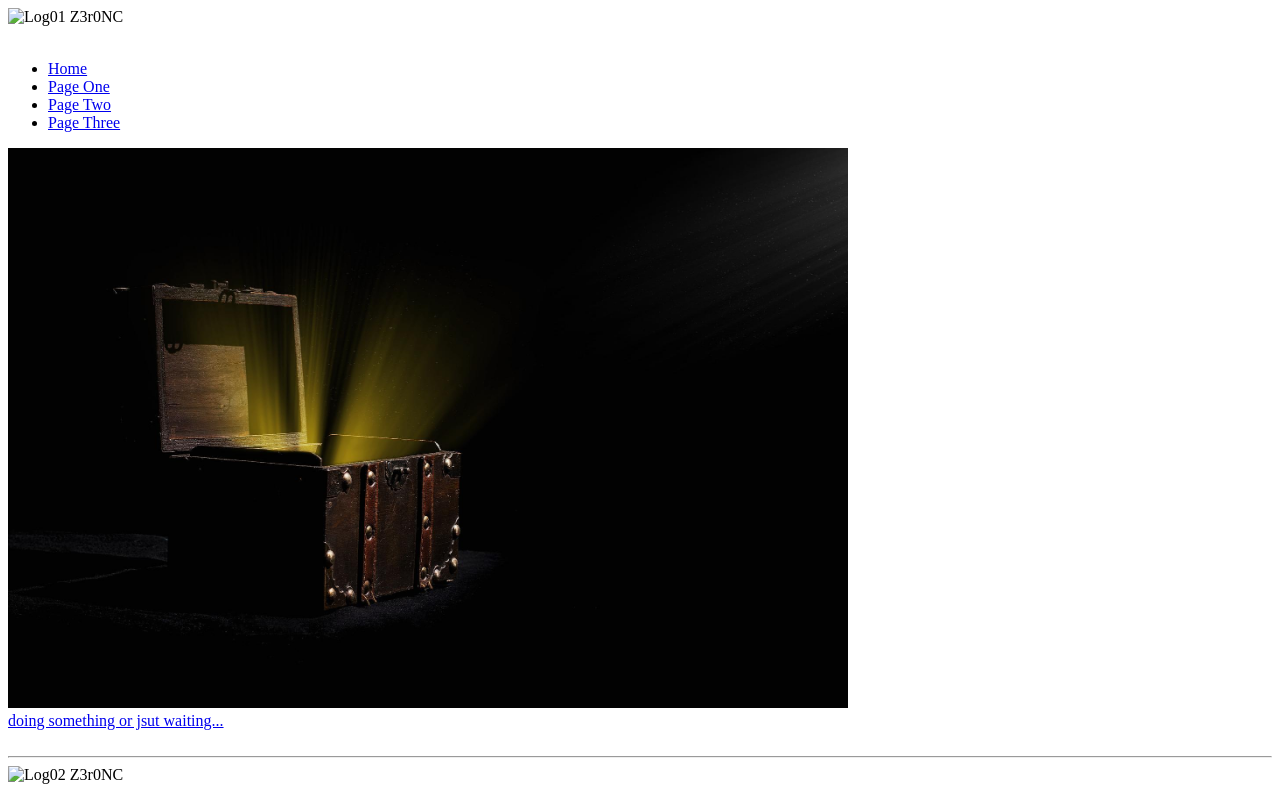
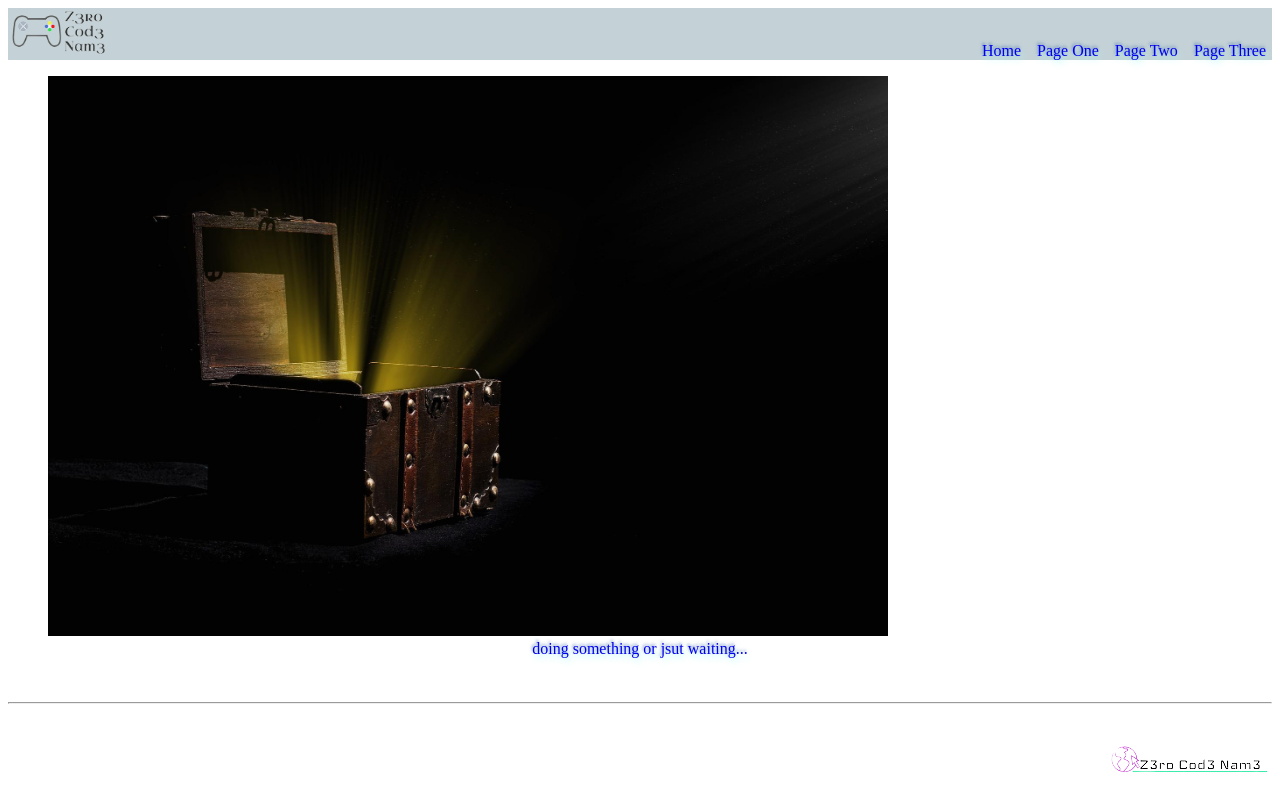
Before and after one commit to Z3roNC/odin-website, a plain HTML site: page extra/road-end.html in a window 1280 px wide. Drawn offline with Linux system fonts and the light colour scheme.

Commit message:
road foldee map fixed

```diff
--- a/extra/road-end.html
+++ b/extra/road-end.html
@@ -3,16 +3,16 @@
     <head>
         <meta charset="UTF-8">
         <title>Link One</title>
-        <link rel="stylesheet" type="text/css" href="../style2.css">
+        <link rel="stylesheet" type="text/css" href="../style.css">
     </head>
 
     <header>
         <div class="top">
-            <div id="logot"> <img src="../logo-test/Z3r0NC-sml.png"
+            <div id="logot"> <img src="../logo/Z3r0NC-sml.png"
                 alt="Log01 Z3r0NC" width="75%" height="75%"></div>
             <br>
         <ul>
-            <li><a href="../2index.html">Home</a></li>
+            <li><a href="../index.html">Home</a></li>
             <li><a href="./pages/page-one.html" target="_blank">Page One</a></li>
             <li><a href="./pages/page-two.html" target="_blank">Page Two</a></li>
             <li><a href="./pages/page-three.html" target="_blank">Page Three</a></li>
@@ -28,7 +28,7 @@
             <!-- select pic from img to open full size, and same under for preview -->
         <img src="../images/chest-analogue.jpg"
         alt="chest-analogue.jpg" width="840px" height="560px"></a> <!-- remember rename it -->
-        <a href="../2index.html" > <!-- set location newpage.html folder extra -->
+        <a href="../index.html" > <!-- set location newpage.html folder extra -->
             <div class="desc">doing something or jsut waiting...</div></a>
             <!-- change description to link to next step -->
         </div>
@@ -38,7 +38,7 @@
         <br>
 
         <hr>
-        <div id="logob"> <img src="../logo-test/Zero-N-C-sml.png"
+        <div id="logob"> <img src="../logo/Zero-N-C-sml.png"
             alt="Log02 Z3r0NC" width="" height=""></div>
     </footer>
 
```
Also changed, not shown: extra/road-one.html (+4 -4 lines), extra/road-three.html (+4 -4 lines), extra/road-two.html (+4 -4 lines).
